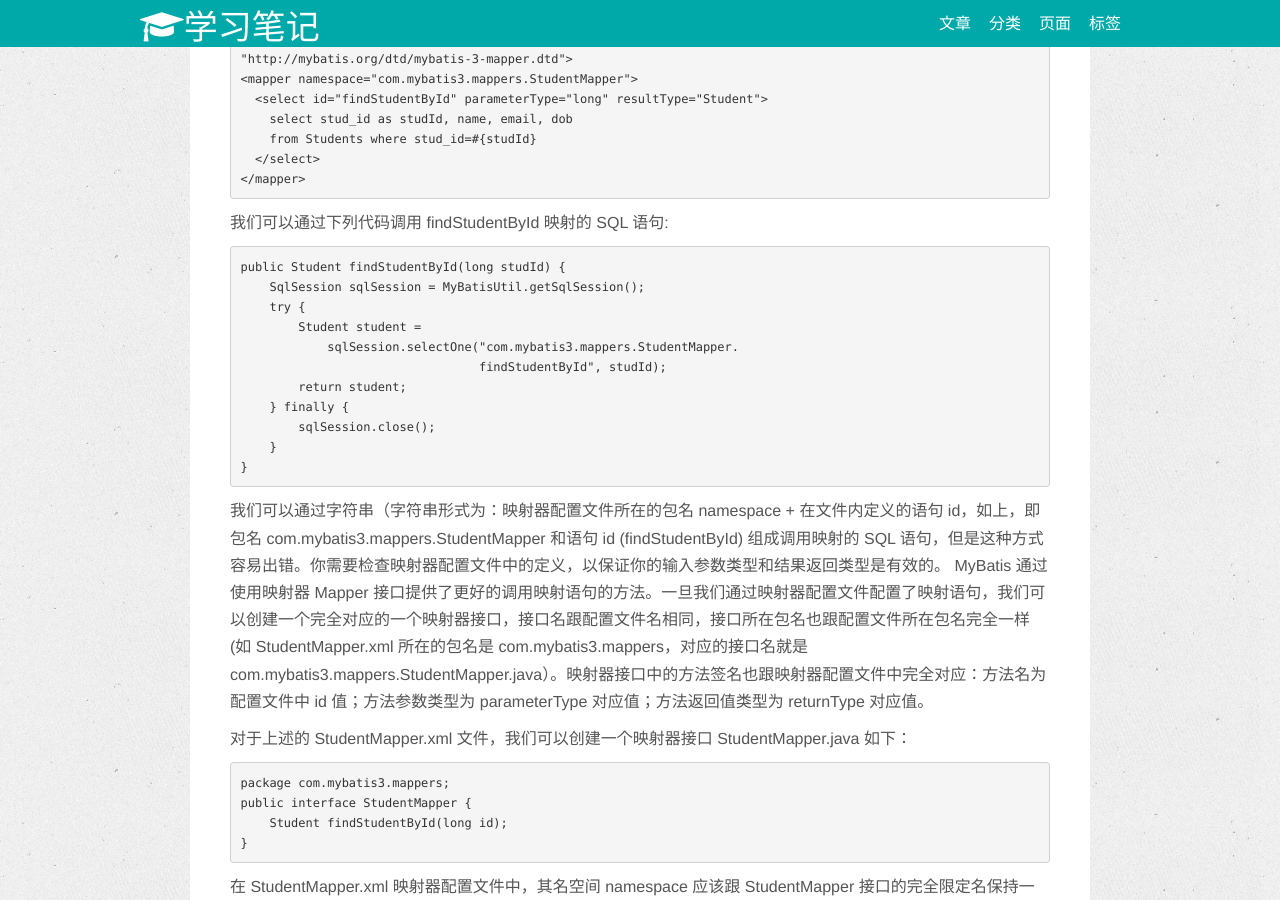
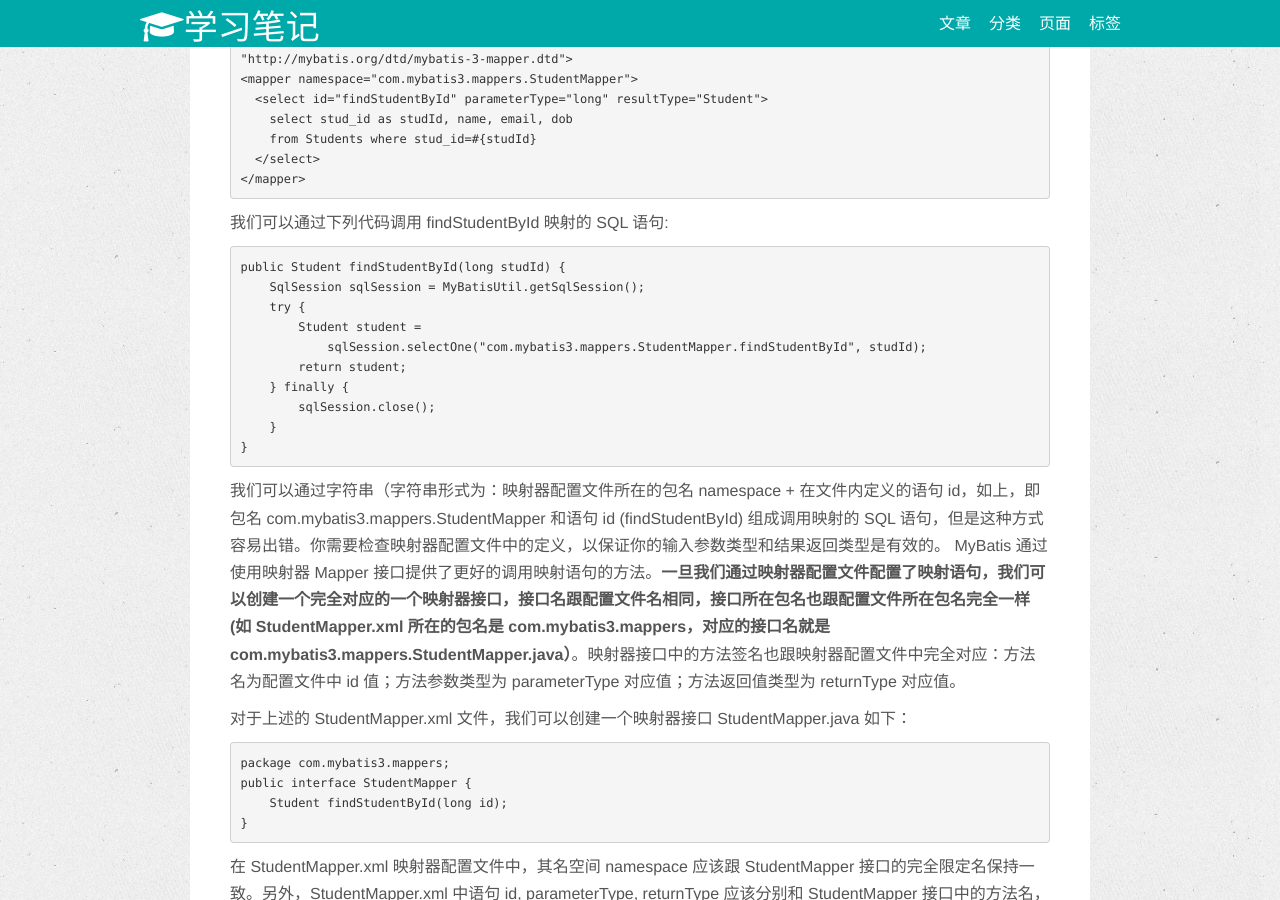
Before and after one commit to wanlp10/wuchao.github.io, a Jekyll site: the page built from _posts/mybatis/2018-01-08-Mybatis-使用XML配置SQL映射器.md, in a window 1280 px wide and 900 px high, scrolled down 499 px. Built offline with Jekyll 4.4.1, drawn with Linux system fonts in a browser that asks for light colours; nearby versions of some CDN libraries; comment, search, counter and statistics services are not loaded; some of the changed text lies outside the part shown.

Commit message:
initial commit.

````diff
--- a/_posts/mybatis/2018-01-08-Mybatis-使用XML配置SQL映射器.md
+++ b/_posts/mybatis/2018-01-08-Mybatis-使用XML配置SQL映射器.md
@@ -36,8 +36,7 @@ public Student findStudentById(long studId) {
     SqlSession sqlSession = MyBatisUtil.getSqlSession();
     try {
         Student student =
-            sqlSession.selectOne("com.mybatis3.mappers.StudentMapper.
-                                 findStudentById", studId);
+            sqlSession.selectOne("com.mybatis3.mappers.StudentMapper.findStudentById", studId);
         return student;
     } finally {
         sqlSession.close();
@@ -46,7 +45,7 @@ public Student findStudentById(long studId) {
 ```
 
 我们可以通过字符串（字符串形式为：映射器配置文件所在的包名 namespace + 在文件内定义的语句 id，如上，即包名 com.mybatis3.mappers.StudentMapper 和语句 id (findStudentById) 组成调用映射的 SQL 语句，但是这种方式容易出错。你需要检查映射器配置文件中的定义，以保证你的输入参数类型和结果返回类型是有效的。
-MyBatis 通过使用映射器 Mapper 接口提供了更好的调用映射语句的方法。一旦我们通过映射器配置文件配置了映射语句，我们可以创建一个完全对应的一个映射器接口，接口名跟配置文件名相同，接口所在包名也跟配置文件所在包名完全一样(如 StudentMapper.xml 所在的包名是 com.mybatis3.mappers，对应的接口名就是 com.mybatis3.mappers.StudentMapper.java）。映射器接口中的方法签名也跟映射器配置文件中完全对应：方法名为配置文件中 id 值；方法参数类型为 parameterType 对应值；方法返回值类型为 returnType 对应值。
+MyBatis 通过使用映射器 Mapper 接口提供了更好的调用映射语句的方法。**一旦我们通过映射器配置文件配置了映射语句，我们可以创建一个完全对应的一个映射器接口，接口名跟配置文件名相同，接口所在包名也跟配置文件所在包名完全一样(如 StudentMapper.xml 所在的包名是 com.mybatis3.mappers，对应的接口名就是 com.mybatis3.mappers.StudentMapper.java）**。映射器接口中的方法签名也跟映射器配置文件中完全对应：方法名为配置文件中 id 值；方法参数类型为 parameterType 对应值；方法返回值类型为 returnType 对应值。
 
 对于上述的 StudentMapper.xml 文件，我们可以创建一个映射器接口 StudentMapper.java 如下：
 ```
@@ -142,7 +141,7 @@ long studentId = student.getStudId();
 </insert>
 ```
 
-这里我们使用了 `selectKey` 子元素来生成主键值，并将值保存到 Student 对象的 studId 属性上。 属性 `order=“before”` 表示 MyBatis 将取得序列的下一个值作为主键值，并且在执行 INSERT SQL 语句之前将值设置到 studId 属性上。
+这里我们使用了 `selectKey` 子元素来生成主键值，并将值保存到 Student 对象的 studId 属性上。 属性 `order="before"` 表示 MyBatis 将取得序列的下一个值作为主键值，并且在执行 INSERT SQL 语句之前将值设置到 studId 属性上。
 
 我们也可以在获取序列的下一个值时，使用触发器（trigger）来设置主键值，并且在执行 INSERT SQL 语句之前将值设置到主键列上。如果你采取这样的方式，则对应的 INSERT 映射语句如下所示：
 ```
@@ -203,7 +202,7 @@ int noOfRowsDeleted =
 
 sqlSession.delete() 方法返回 delete 语句执行后影响的行数。
 
-如果不使用名空间（namespace）和语句id来调用映射语句，你可以通过创建一个映射器 Mapper 接口，并以类型安全的方式调用方法，如下所示：
+如果不使用名空间（namespace）和语句 id 来调用映射语句，你可以通过创建一个映射器 Mapper 接口，并以类型安全的方式调用方法，如下所示：
 ```
 package com.mybatis3.mappers;
 public interface StudentMapper {
@@ -232,7 +231,7 @@ resultType="Student">
 
 我们可以如下调用此语句：
 ```
-long studId =1;
+long studId = 1;
 Student student =
     sqlSession.selectOne("com.mybatis3.mappers.StudentMapper.findStudentById", studId);
 ```
@@ -304,7 +303,7 @@ List<Student> students = mapper.findAllStudents();
 - 对于 SortedSet 类型，MyBatis 将返回 `java.util.TreeSet`
 
 ## 结果集映射 ResultMap
-ResultMap 被用来 将 SQL SELECT 语句的结果集映射到 JavaBean 的属性中。我们可以定义结果集映射 ResultMap 并且在一些 SELECT 语句上引用 resultMap。MyBatis 的结果集映射 ResultMap 特性非常强大，你可以使用它将简单的 SELECT 语句映射到复杂的一对一和一对多关系的 SELECT语句上。
+ResultMap 被用来将 SQL SELECT 语句的结果集映射到 JavaBean 的属性中。我们可以定义结果集映射 ResultMap 并且在一些 SELECT 语句上引用 resultMap。MyBatis 的结果集映射 ResultMap 特性非常强大，你可以使用它将简单的 SELECT 语句映射到复杂的一对一和一对多关系的 SELECT 语句上。
 
 ### 简单 ResultMap
 一个映射了查询结果和 Student JavaBean 的简单的 resultMap 定义如下：
@@ -356,14 +355,14 @@ System.out.println("email :"+studentMap.get("email"));
 System.out.println("phone :"+studentMap.get("phone"));
 ```
 
-让我们再看一个 使用 `resultType=”map”` ,返回多行结果的例子：
+让我们再看一个 使用 `resultType="map"` ，返回多行结果的例子：
 ```
 <select id="findAllStudents" resultType="map">
     SELECT STUD_ID, NAME, EMAIL, PHONE FROM STUDENTS
 </select>
 ```
 
-由于 `resultType=”map”` 和语句返回多行，则最终返回的数据类型应该是 `List<HashMap<String,Object>>` ，如下所示：
+由于 `resultType=”map"` 和语句返回多行，则最终返回的数据类型应该是 `List<HashMap<String, Object>>` ，如下所示：
 ```
 List<HashMap<String, Object>> studentMapList =
     sqlSession.selectList("com.mybatis3.mappers.StudentMapper.findAllStudents");
@@ -471,7 +470,6 @@ public interface StudentMapper{
     Student selectStudentWithAddress(long studId);
 }
 
-
 //使用
 long studId = 1;
 StudentMapper studentMapper =
@@ -512,7 +510,7 @@ resultMap="StudentWithAddressResult">
 </select>
 ```
 
-元素 `<association>` 被用来导入“有一个”(has-one)类型的关联。在上述的例子中，我们使用了 `<association>` 元素引用了另外的在同一个 XML 文件中定义的 `<resultMap>` 。
+元素 `<association>` 被用来导入“有一个”(has-one) 类型的关联。在上述的例子中，我们使用了 `<association>` 元素引用了另外的在同一个 XML 文件中定义的 `<resultMap>` 。
 我们也可以使用 `<association` 定义内联的 `resultMap`，代码如下所示：
 ```
 <resultMap type="Student" id="StudentWithAddressResult">
@@ -576,7 +574,7 @@ System.out.println(student.getAddress());
 
 ## 一对多映射
 在我们的域模型样例中，一个讲师可以教授一个或者多个课程。这意味着讲师和课程之间存在一对多的映射关系。
-我们可以使用 `<collection>` 元素将 一对多类型的结果 映射到 一个对象集合上。
+我们可以使用 `<collection>` 元素将 一对多类型的结果映射到一个对象集合上。
 
 Course和Tutor的JavaBean定义如下：
 ```
@@ -589,6 +587,7 @@ public class Course {
     private long tutorId;
     //setters & getters
 }
+
 public class Tutor {
     private long tutorId;
     private String name;
@@ -656,6 +655,7 @@ WHERE T.TUTOR_ID=#{tutorId}
     SELECT T.TUTOR_ID, T.NAME AS TUTOR_NAME, EMAIL
     FROM TUTORS T WHERE T.TUTOR_ID=#{tutorId}
 </select>
+
 <select id="findCoursesByTutor" parameterType="long" resultMap="CourseResult">
     SELECT * FROM COURSES WHERE TUTOR_ID=#{tutorId}
 </select>
@@ -667,7 +667,6 @@ WHERE T.TUTOR_ID=#{tutorId}
 public interface TutorMapper {
     Tutor findTutorById(long tutorId);
 }
-
 
 //使用
 TutorMapper mapper = sqlSession.getMapper(TutorMapper.class);
@@ -1079,7 +1078,7 @@ sqlSession.selectMap("com.mybatis3.mappers.StudentMapper.findAllStudents", "stud
 
 MyBatis 可以使用 RowBounds 逐页加载表数据。RowBounds 对象可以使用 offset 和 limit 参数来构建。参数 offset 表示开始位置，而 limit 表示要取的记录的数目。
 
-假设如果你想每页加载并显示25条学生的记录，你可以使用如下的代码：
+假设如果你想每页加载并显示 25 条学生的记录，你可以使用如下的代码：
 ```
 <select id="findAllStudents" resultMap="StudentResult">
     select * from Students
@@ -1098,9 +1097,9 @@ List<Student> = studentMapper.getStudents(rowBounds);
 ### 使用 ResultSetHandler 自定义处理结果集 resultSet
 MyBatis 在将查询结果集映射到 JavaBean 方面提供了很大的选择性。但是，有时候我们会遇到由于特定的目的，需要我们自己处理 SQL 查询结果的情况。MyBatis 提供了 ResultHandler 插件形式允许我们以任何自己喜欢的方式处理结果集 ResultSet。
 
-假设我们想从学生 的stud_id 被用作 key，而 name 被用作 value 的 HashMap 中获取到 student 信息。
+假设我们想从学生的 stud_id 被用作 key，而 name 被用作 value 的 HashMap 中获取到 student 信息。
 
-> `mybatis-3.2.2` 并不支持使用resultMap 配置将查询的结果集映射成一个属性为 key，而另外属性为 value 的 HashMap。
+> `mybatis-3.2.2` 并不支持使用 resultMap 配置将查询的结果集映射成一个属性为 key，而另外属性为 value 的 HashMap。
 > sqlSession.selectMap() 则可以返回以给定列为 key，记录对象为 value 的 map。
 > 我们不能将其配置成其中一个属性作为 key，而另外的属性作为 value。
 
@@ -1172,6 +1171,6 @@ readOnly="true"/>
 <delete ... flushCache="true"/>
 ```
 
-你可以为任意特定的映射语句复写默认的 cache 行为；例如，对一个 select 语句不使用缓存，可以设置 useCache=“false”。
+你可以为任意特定的映射语句复写默认的 cache 行为；例如，对一个 select 语句不使用缓存，可以设置 useCache="false"。
 
 除了内建的缓存支持，MyBatis 也提供了与第三方缓存类库如 `Ehcache` ， `OSCache` ， `Hazelcast` 的集成支持。你可以在 [MyBatis官方网站](https://code.google.com/p/mybatis/wiki/Caches) 上找到关于继承第三方缓存类库的更多信息。
````
Also changed, not shown: _posts/mybatis/2018-01-08-Mybatis-Configuration.md (+8 -14 lines).
